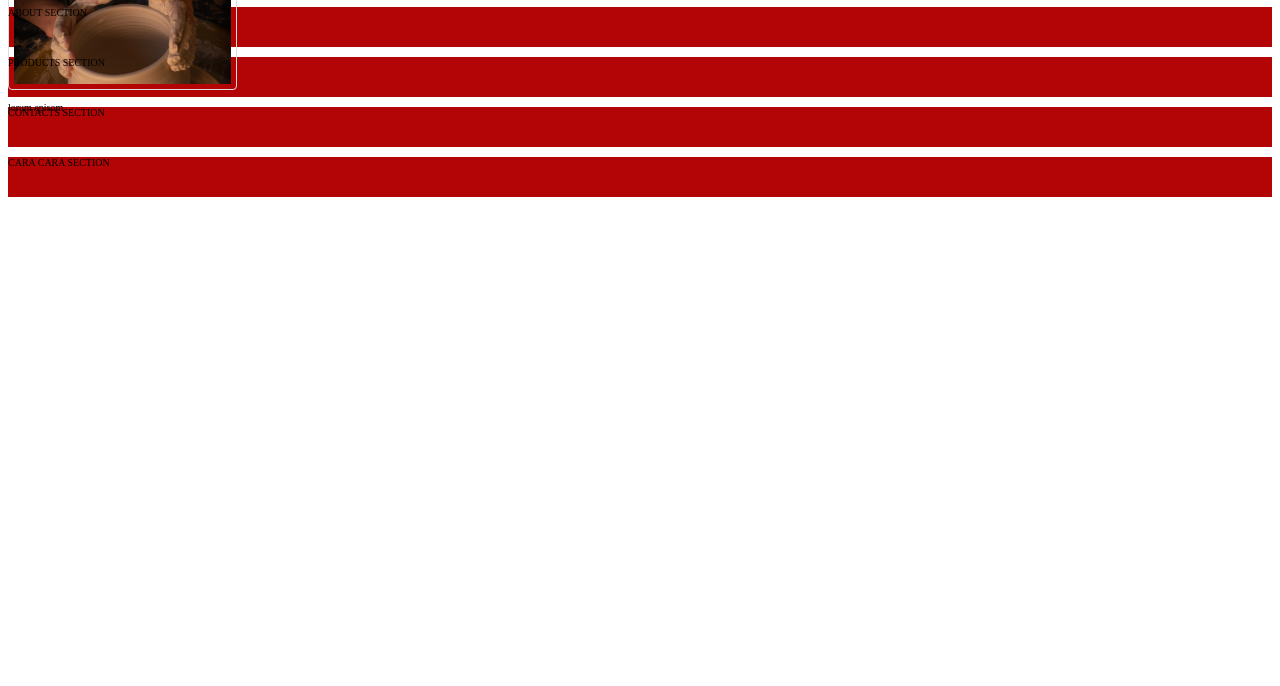
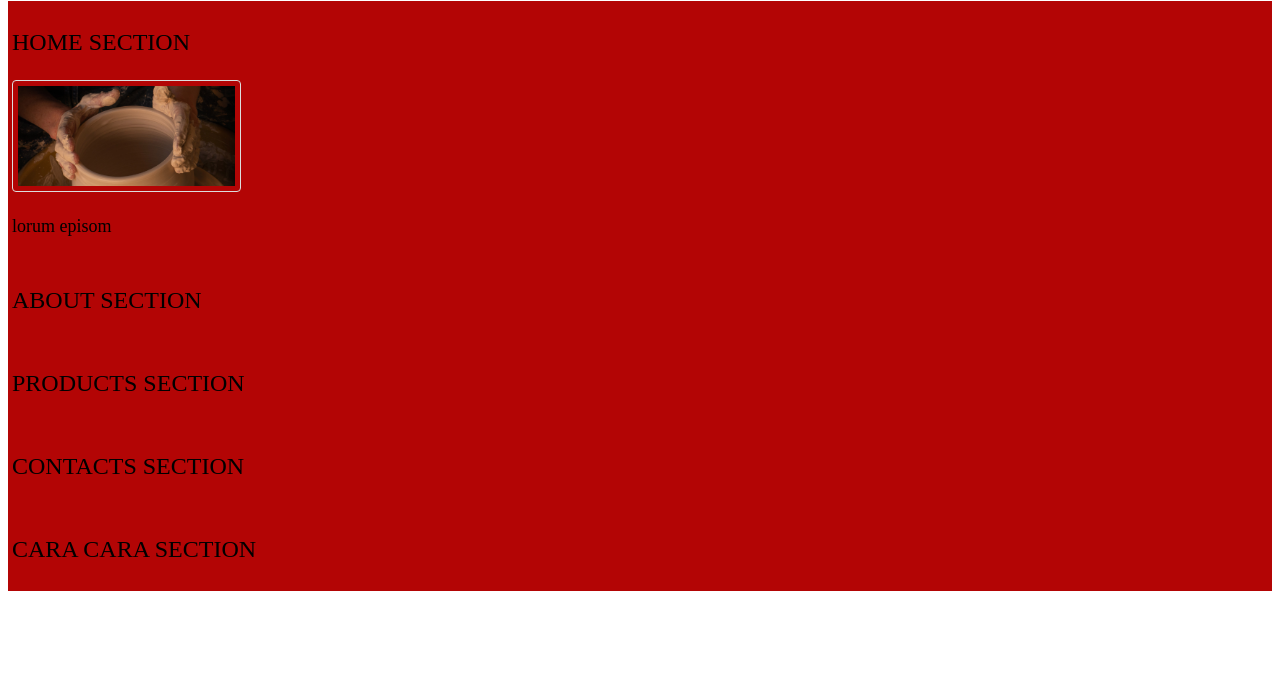
Before and after one commit to mikeshintani1/ecommerce_project, a plain HTML site: page index.html in a window 1280 px wide. Shown: the part 114-800 px from the top of the page. Drawn offline with Linux system fonts and the light colour scheme.

Commit message:
Fixed section stacking bug + incresed page font to 150%

```diff
--- a/index.html
+++ b/index.html
@@ -20,10 +20,11 @@
             </ul>
         </header>
         <main>
-            <div>
             <section class="section" id="home">
+
                 <p>HOME SECTION</p>
                 <div>
+
                     <div class="card">
                         <div class="card_image">
                             <img src="./UX-HTML-CSS/earl-wilcox-y3W0CzO063w-unsplash-alt.jpg" alt="Earl Wilcox, pottery stock photo." >
@@ -37,12 +38,11 @@
                     </div>
                 </div>
             </section>
-            </div>
+
 
             <section class="section" id="about">
-                <div>
                 <p>ABOUT SECTION</p>
-                </div>
+
             </section>
             <section class="section" id="products">
                 <p>PRODUCTS SECTION</p>
--- a/styles.css
+++ b/styles.css
@@ -10,14 +10,20 @@
 
 html {
     box-sizing: border-box;
-    font-size: 62.5%
+    font-size: 150%
 }
 
 .section {
-    width: 100%;
-    height: 40px;
+    left: 0;
+    right: 0;
+    min-height: 40px;
+    padding: 4px;
+    border: 5px;
+    display: block;
     background-color: rgb(179, 5, 5);
     font-family: 'Times New Roman', Times, serif;
+    position: inherit;
+
 
 }
 
@@ -25,6 +31,12 @@ img {
     border: 1px solid #ddd;
     border-radius: 4px;
     padding: 5px;
-    max-width: max-content;
-    max-height: 100px;
+    right: 0;
+    left: 0;
+    height: 100px;
+
   }
+
+.card__text {
+    font-size: large;
+}
```
Lines whose indentation alone changed are shown as unchanged.
